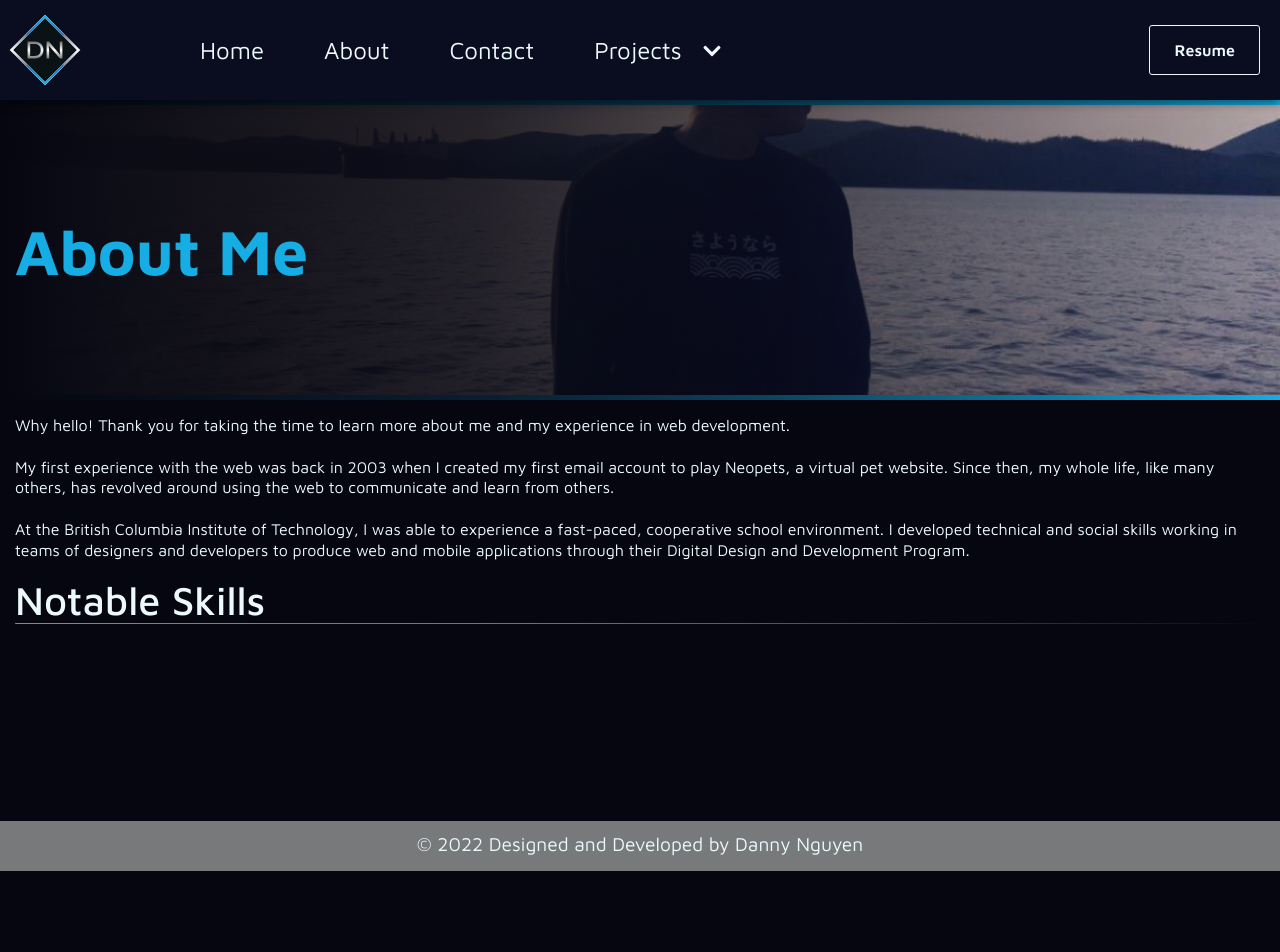
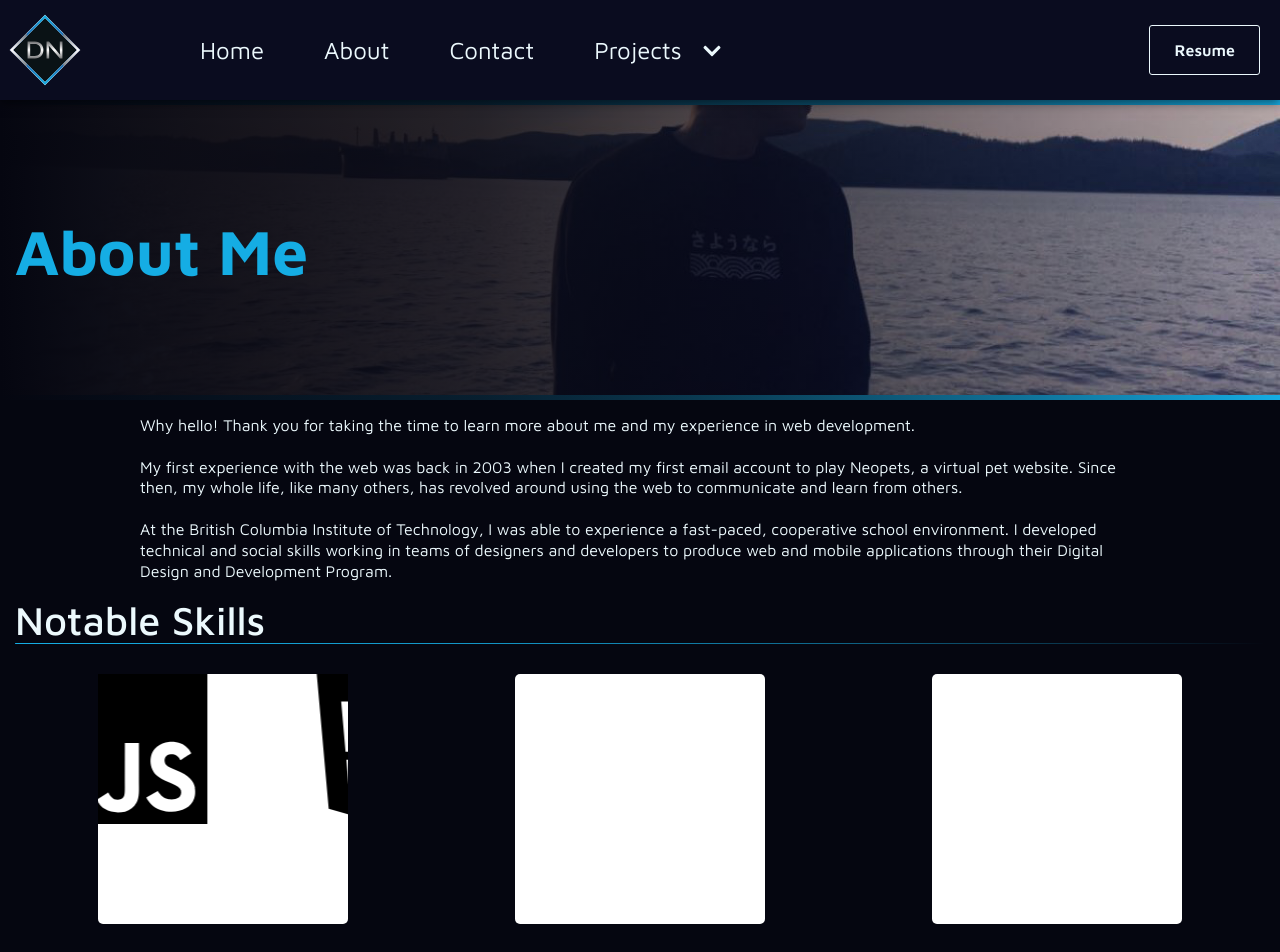
Before and after one commit to dnguyen130/portfolio, a Next.js app: page /about in a window 1280 px wide. Shown: the top 952 px of the page. Before the commit the page ends 871 px from the top, so only its background shows below. Built offline with nearby package versions, Linux system fonts and the light colour scheme.

Commit message:
progress

```diff
--- a/components/About/Toolkit/index.jsx
+++ b/components/About/Toolkit/index.jsx
@@ -2,12 +2,16 @@ import styled from "styled-components";
 
 import { useTheme } from "@/utils/provider";
 import { SITE_THEME, DEVICES } from "@/utils/variables";
+import Slider from "react-slick";
+import "slick-carousel/slick/slick.css";
+import "slick-carousel/slick/slick-theme.css";
+import { SiHtml5, SiCss3, SiJavascript } from "react-icons/si";
 
 import Underline from "@/components/Shared/Underline";
+import Image from "next/image";
 
 const ToolkitCont = styled.div`
   width: 100%;
-  height: 200px;
 `;
 
 const Title = styled.h2`
@@ -29,6 +33,33 @@ const Title = styled.h2`
   }
 `;
 
+const ToolkitGrid = styled.div`
+  display: grid;
+  grid-template-columns: 1fr;
+  justify-items: center;
+  row-gap: 30px;
+
+  @media (min-width: ${DEVICES.mobile}) {
+    grid-template-columns: 1fr 1fr;
+  }
+
+  @media (min-width: ${DEVICES.laptop}) {
+    grid-template-columns: 1fr 1fr 1fr;
+  }
+`;
+
+const ToolkitAccordion = styled.div`
+  width: 250px;
+  aspect-ratio: 1/1;
+  border-radius: 5px;
+  background-color: white;
+`;
+
+const ToolkitAccordionItem = styled.div`
+  width: 150px;
+  height: 150px;
+`;
+
 export default function Toolkit() {
   const { theme } = useTheme();
 
@@ -40,10 +71,40 @@ export default function Toolkit() {
     marginbottom: "30px",
   };
 
+  const SliderSettings = {
+    dots: false,
+    infinite: true,
+    slidesToShow: 1,
+    slidesToScroll: 1,
+    autoplay: true,
+    autoplaySpeed: 0,
+    speed: 4000,
+    arrows: false,
+    cssEase: "linear",
+    adaptiveHeight: "true",
+  };
+
   return (
     <ToolkitCont>
       <Title titlecolor={SITE_THEME[theme].text}>Notable Skills</Title>
       <Underline {...UnderlineProps} />
+      <ToolkitGrid>
+        <ToolkitAccordion>
+          <Slider {...SliderSettings}>
+            <ToolkitAccordionItem>
+              <SiHtml5 size="100%" />
+            </ToolkitAccordionItem>
+            <ToolkitAccordionItem>
+              <SiCss3 size="100%" />
+            </ToolkitAccordionItem>
+            <ToolkitAccordionItem>
+              <SiJavascript size="100%" />
+            </ToolkitAccordionItem>
+          </Slider>
+        </ToolkitAccordion>
+        <ToolkitAccordion />
+        <ToolkitAccordion />
+      </ToolkitGrid>
     </ToolkitCont>
   );
 }
--- a/next.config.js
+++ b/next.config.js
@@ -1,3 +1,3 @@
 module.exports = {
   reactStrictMode: true,
-}
+};
--- a/package.json
+++ b/package.json
@@ -17,7 +17,9 @@
 		"react-dom": "17.0.2",
 		"react-icons": "^4.3.1",
 		"react-is": "^17.0.2",
+		"react-slick": "^0.29.0",
 		"react-switch": "^6.0.0",
+		"slick-carousel": "^1.8.1",
 		"styled-components": "^5.3.3"
 	},
 	"devDependencies": {
--- a/pages/_app.js
+++ b/pages/_app.js
@@ -1,5 +1,7 @@
 import AppProvider from "../utils/provider";
 import "../styles/globals.css";
+import "slick-carousel/slick/slick.css";
+import "slick-carousel/slick/slick-theme.css";
 
 import { useEffect } from "react";
 import { useRouter } from "next/router";
--- a/pages/about.js
+++ b/pages/about.js
@@ -36,6 +36,7 @@ const MainContainer = styled.main`
   width: 100%;
   display: flex;
   flex-direction: column;
+  align-items: center;
   user-select: ${(props) => props.mainSelect};
 `;
 
@@ -59,11 +60,18 @@ const Description = styled.p`
   font-size: 1em;
   line-height: 1.3em;
   color: ${(props) => props.color};
+
+  @media (min-width: ${DEVICES.laptop}) {
+    width: 80%;
+  }
 `;
 
 const Padded = styled.div`
   padding: 15px;
   width: 100%;
+  display: flex;
+  flex-direction: column;
+  align-items: center;
 `;
 
 const FadeVariants = {
--- a/styles/globals.css
+++ b/styles/globals.css
@@ -23,3 +23,9 @@ a {
 * {
   box-sizing: border-box;
 }
+
+.slick-slider {
+  height: 100%;
+  display: flex;
+  align-items: center;
+}
```
Also changed, not shown: 1 other file (tests, documents, lock files or other folders).
